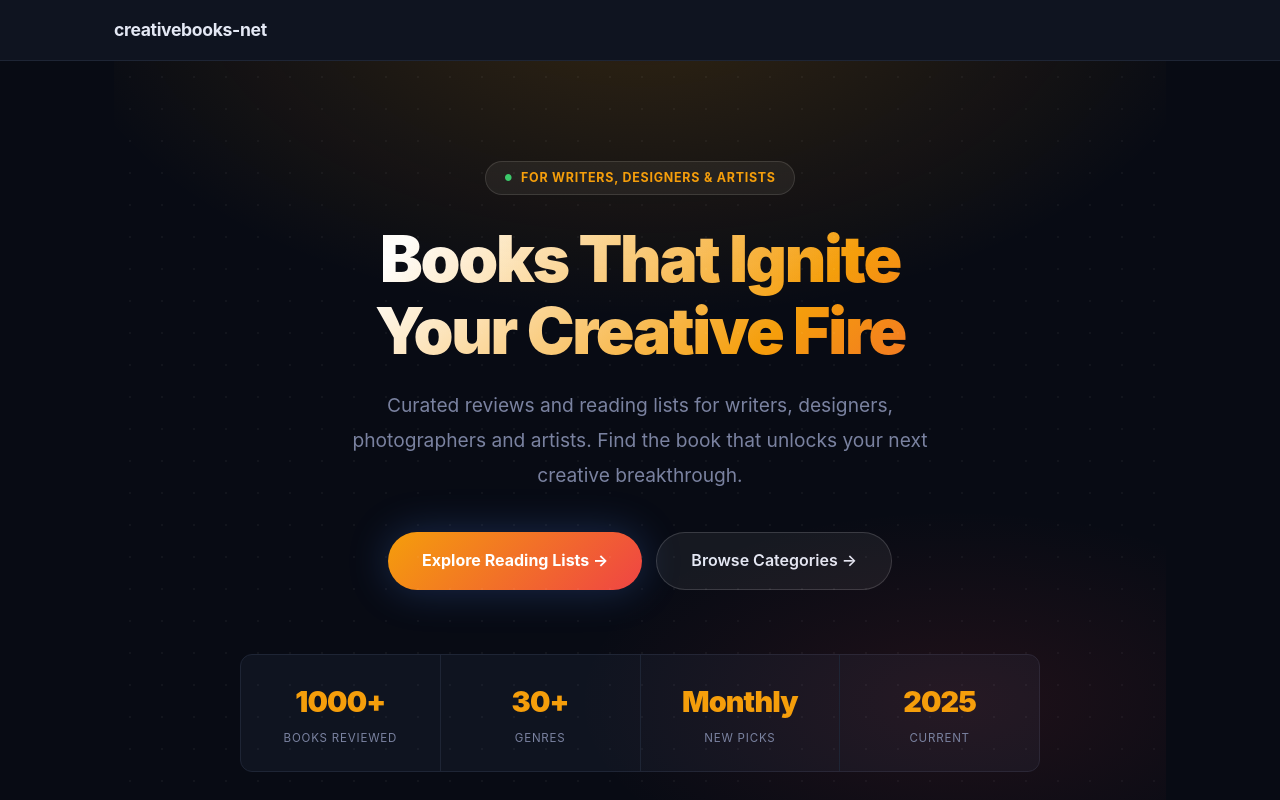
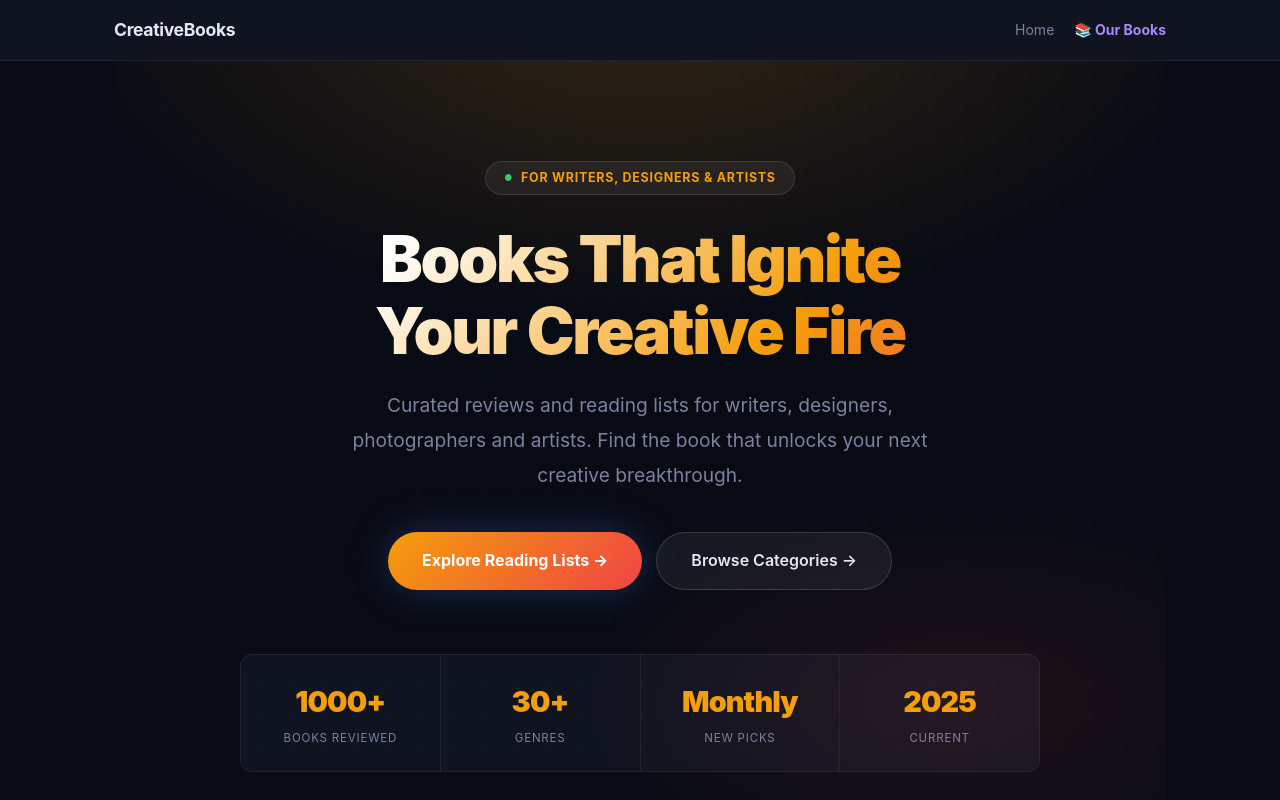
Before and after one commit to conceptsellerbills-cmyk/creativebooks-net, a Next.js app: page / in a window 1280 px wide. Shown: the top 800 px of the page. Built offline with nearby package versions, Linux system fonts and the light colour scheme.

Commit message:
feat: update layout — CreativeBooks branding + Books nav

```diff
--- a/app/layout.tsx
+++ b/app/layout.tsx
@@ -1,11 +1,11 @@
 import type { Metadata } from "next";
 import "./globals.css";
 
-const SITE_NAME = "creativebooks-net";
+const SITE_NAME = "CreativeBooks";
 
 export const metadata: Metadata = {
   title: { default: SITE_NAME, template: `%s | ${SITE_NAME}` },
-  description: "Expert guides, reviews and tips.",
+  description: "Transformative books on anxiety, emotional freedom, overthinking, and inner wealth. Available on Amazon.",
 };
 
 export default function RootLayout({ children }: { children: React.ReactNode }) {
@@ -13,8 +13,12 @@ export default function RootLayout({ children }: { children: React.ReactNode })
     <html lang="en">
       <body>
         <header className="site-header">
-          <div className="container">
+          <div className="container" style={{ display: "flex", alignItems: "center", justifyContent: "space-between" }}>
             <a href="/" className="site-brand">{SITE_NAME}</a>
+            <nav style={{ display: "flex", gap: "20px", alignItems: "center" }}>
+              <a href="/" style={{ fontSize: "0.875rem", color: "var(--muted)", textDecoration: "none" }}>Home</a>
+              <a href="/books" style={{ fontSize: "0.875rem", color: "#a78bfa", textDecoration: "none", fontWeight: 700 }}>📚 Our Books</a>
+            </nav>
           </div>
         </header>
         <main className="container main-content">{children}</main>
```
